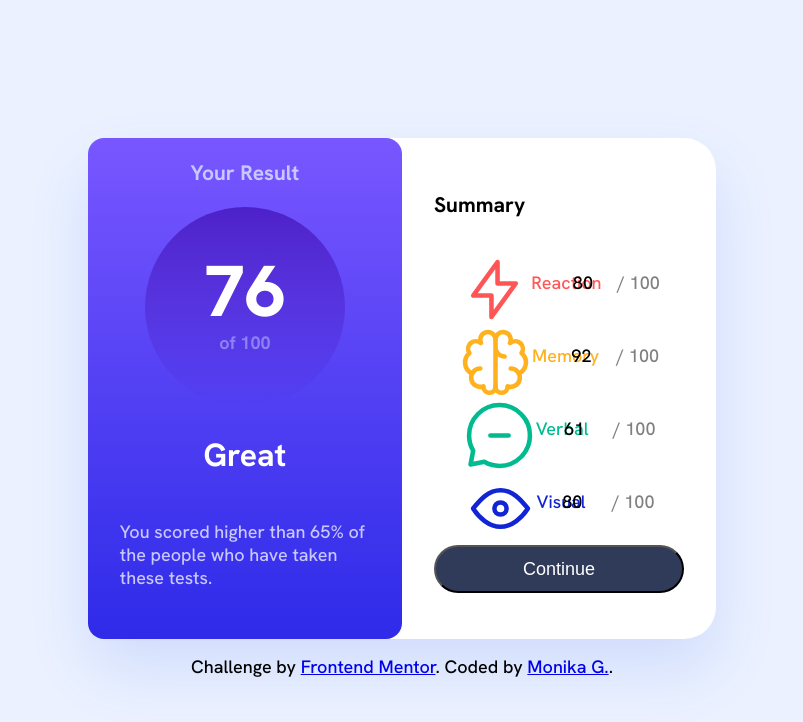
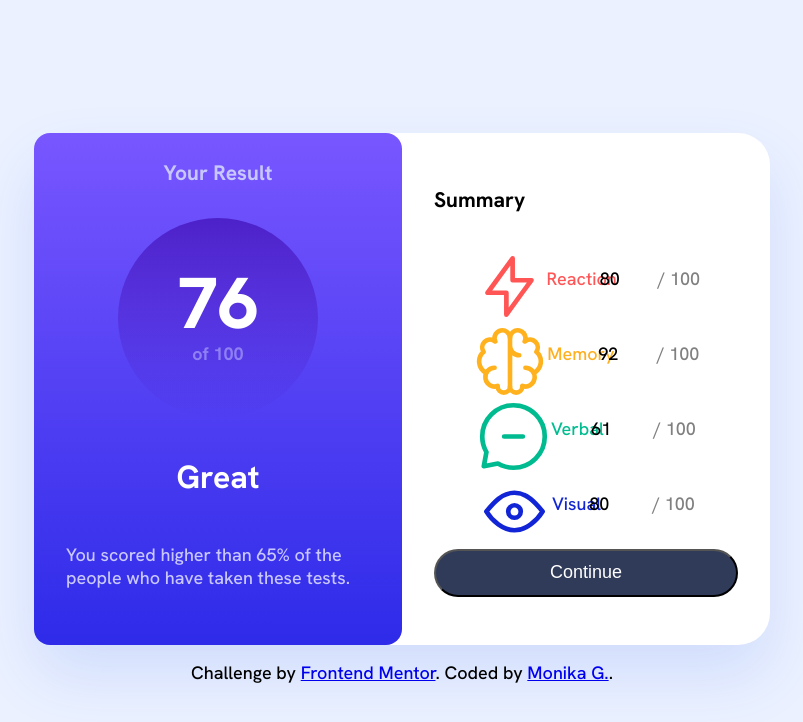
Before and after one commit to eMKa18/results-summary-component-main, a plain HTML site: page index.html in a window 1280 px wide. Shown: the whole page, without its empty margins (238-1041 px from the left). Drawn offline with Linux system fonts and the light colour scheme.

Commit message:
Adding width and height for whole component

```diff
--- a/styles.css
+++ b/styles.css
@@ -87,6 +87,8 @@ div.summary {
     border-radius: 2rem;
     box-shadow: 0px 30px 60px 0px rgba(61, 108, 236, 0.15);
     background: var(--cc-clr-white);
+    width: 736px;
+    height: 512px;
 }
 
 div.score-panel {
@@ -157,7 +159,6 @@ div.summary-panel {
     margin: 2rem;
     display: grid;
     grid-template-columns: 1;
-
 }
 
 div.reaction {
```
